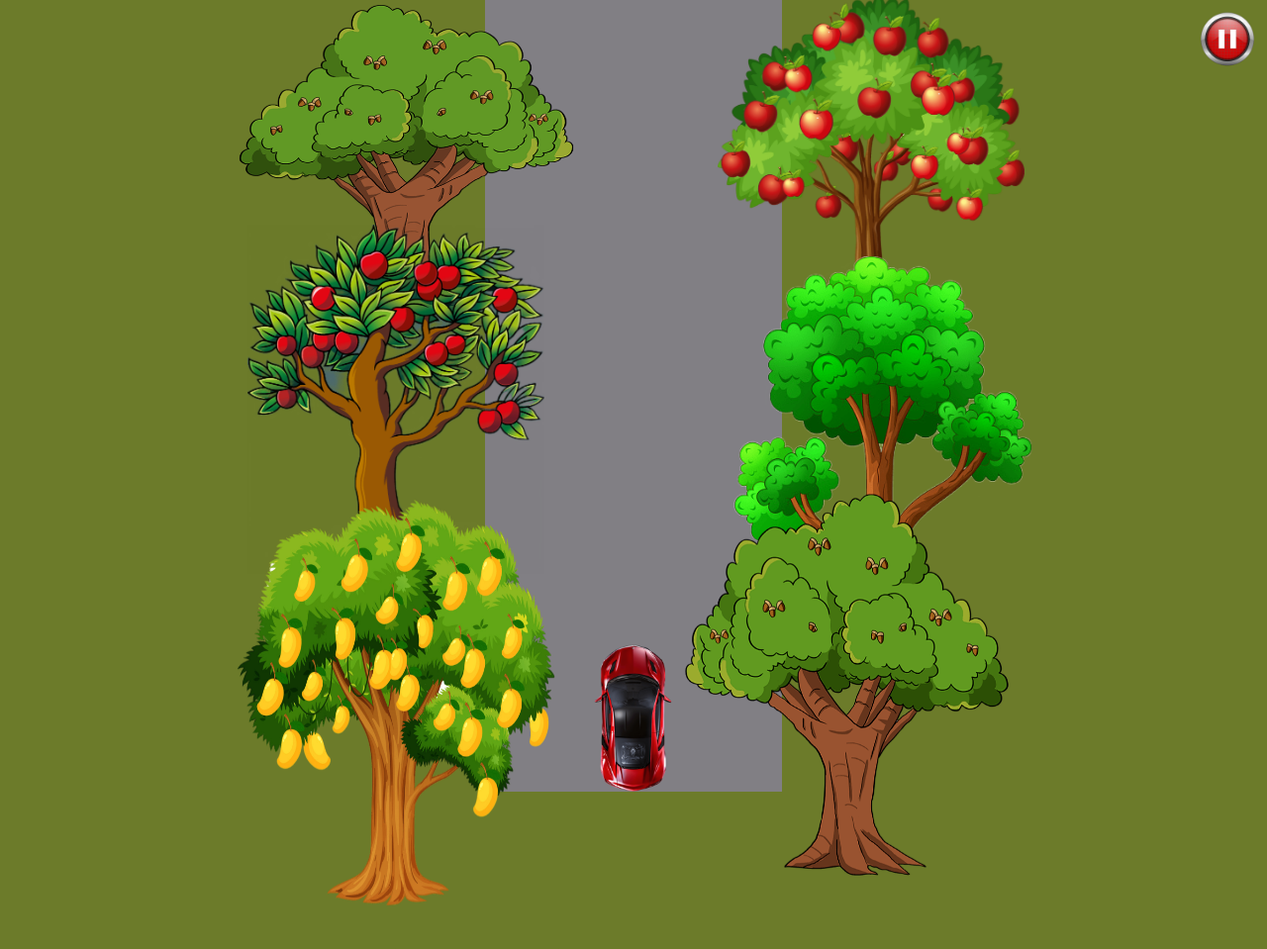
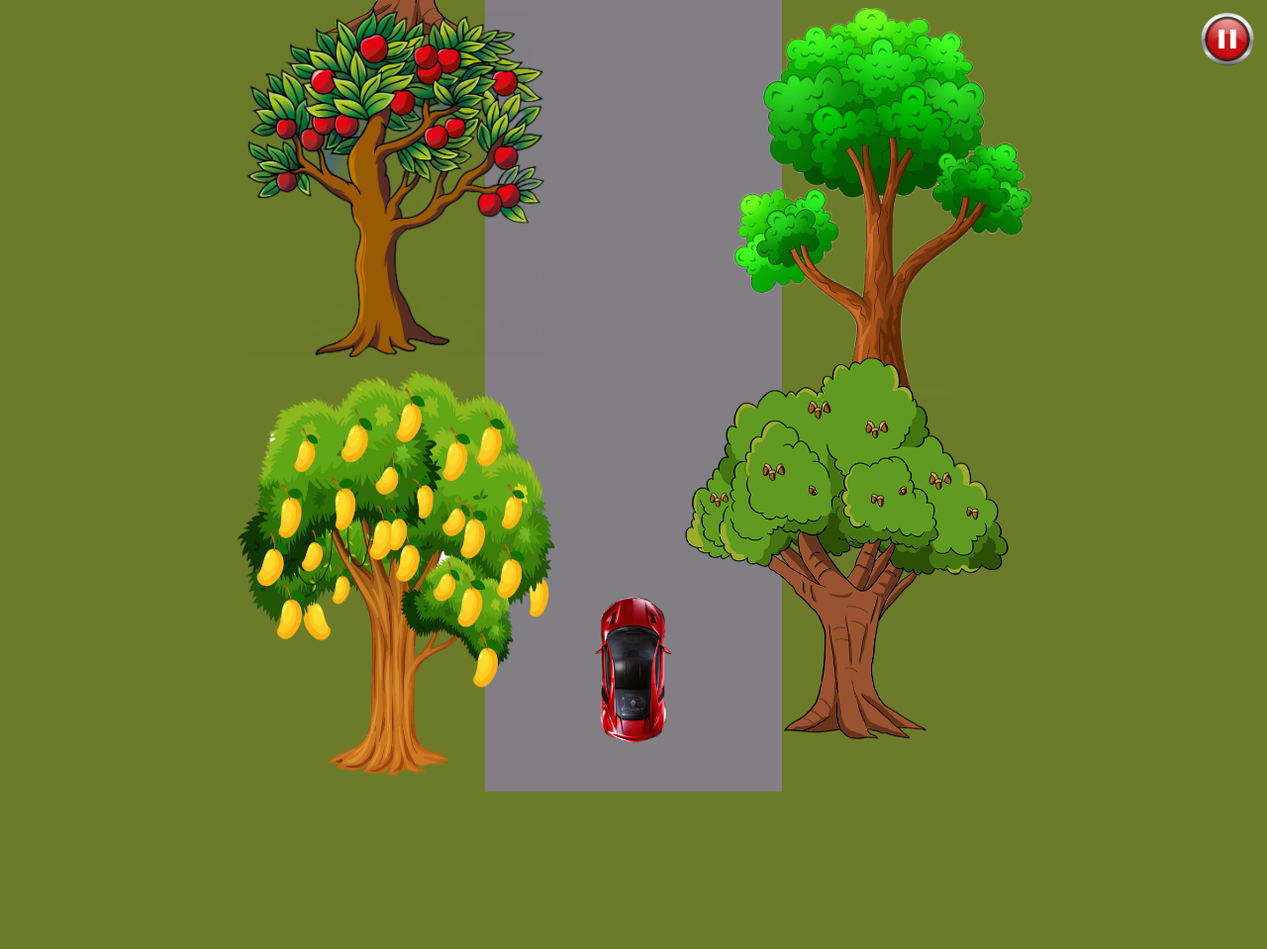
Before and after one commit to TatianaOsipova/game-car, a plain HTML site: page index.html in a window 1280 px wide. Shown: the whole page at 99% size. After the commit the page ends 828 px from the top, so only its background shows below. Drawn offline with Linux system fonts and the light colour scheme.

Commit message:
feat: change value newYCoord

```diff
--- a/game.js
+++ b/game.js
@@ -21,7 +21,7 @@
     function startGame() {
         treesAnimation();
 
-        // animationId =requestAnimationFrame(startGame);
+        animationId =requestAnimationFrame(startGame);
     }
 
     function treesAnimation() {
@@ -32,7 +32,7 @@
             let newYCoord = coords.y + speed;
 
             if (newYCoord > window.innerHeight) {
-                newYCoord = -tree.height;
+                newYCoord = -370;
             }
 
             console.log(treesCoords[i]);
--- a/style.css
+++ b/style.css
@@ -15,7 +15,7 @@ body {
 .car {
     position: absolute;
     width: 80px;
-    bottom: 0;
+    transform: translateY(75vh);
 }
 
 .tree {
@@ -29,29 +29,29 @@ body {
 
 .tree2 {
     width: 300px;
-    transform: translate(-240px, 28vh);
+    transform: translate(-240px, 35vh);
 }
 
 .tree3 {
     width: 330px;
     height: 460px;
-    transform: translate(-240px, 62vh);
+    transform: translate(-240px, 80vh);
 }
 
 .tree4 {
     width: 310px;
-    transform: translate(240px, -1vh);
+    transform: translate(240px, -10vh);
 }
 
 .tree5 {
     width: 305px;
-    transform: translate(250px, 32vh);
+    transform: translate(250px, 35vh);
 }
 
 .tree6 {
     width: 350px;
     height: 450px;
-    transform: translate(216px, 58vh);
+    transform: translate(216px, 75vh);
 }
 
 .game-button {
```
